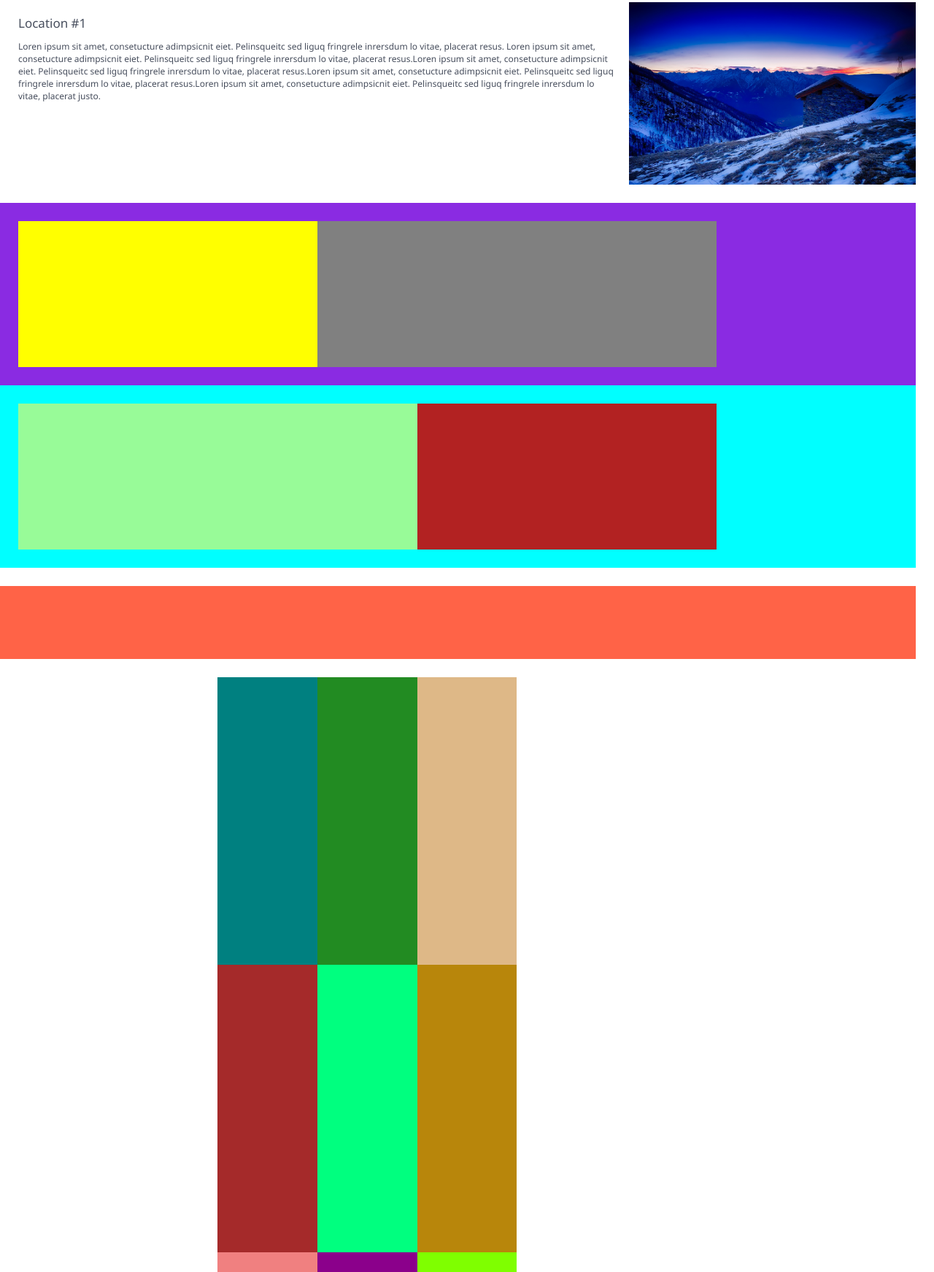
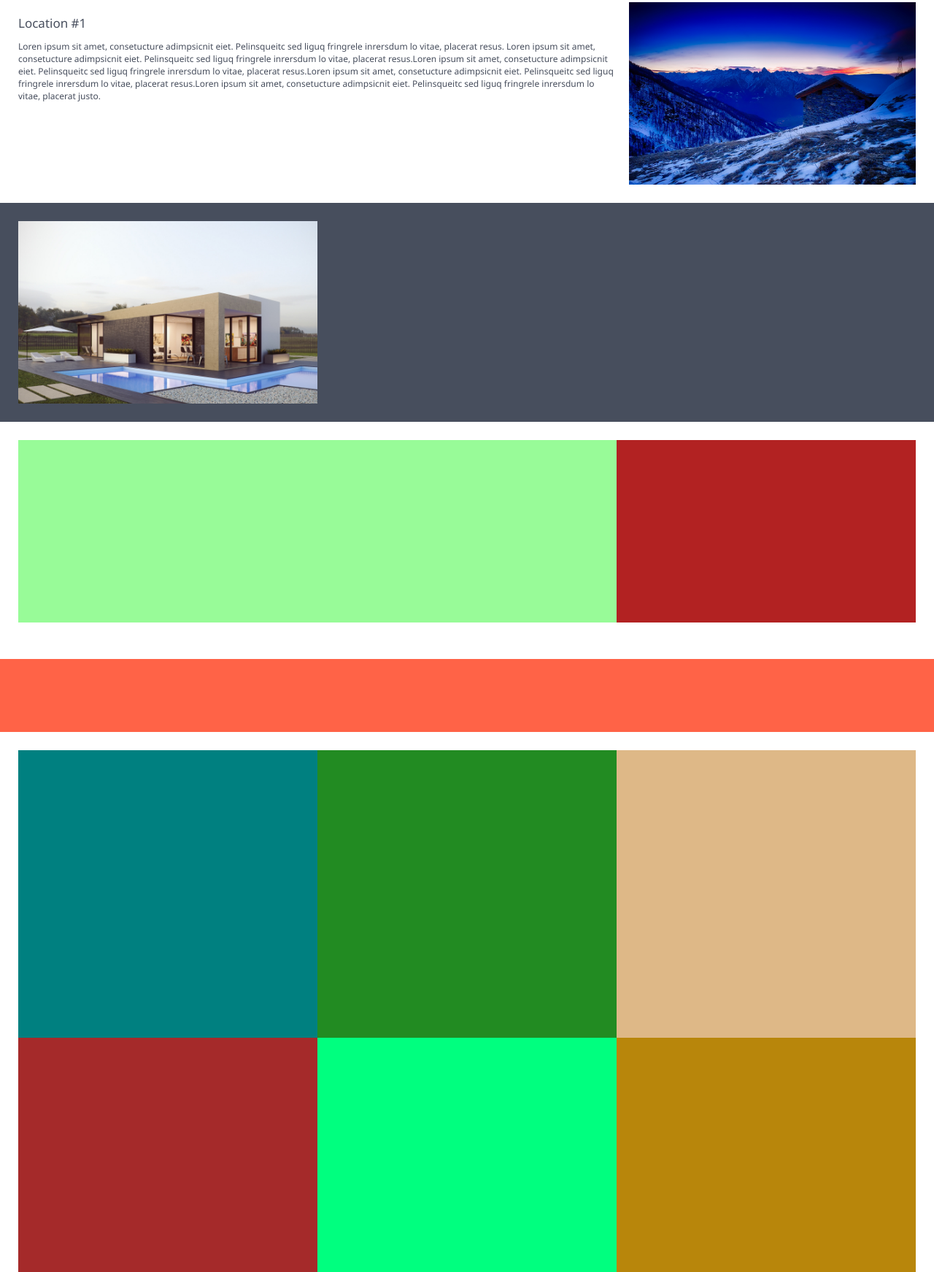
Before and after one commit to r0bulous/Tuscany-Villa, a plain HTML site: page TuscanyVilla/index.html in a window 1280 px wide. Shown: the part 537-2280 px from the top of the page at 73% size. Drawn offline with Linux system fonts and the light colour scheme.

Commit message:
adjusted grid, added photo and added more styling

```diff
--- a/TuscanyVilla/index.html
+++ b/TuscanyVilla/index.html
@@ -5,7 +5,6 @@
     <title>Tuscany Villa</title>
     <link href="https://fonts.googleapis.com/css?family=Noto+Sans" rel="stylesheet">
     <link href="layout.css" rel="stylesheet" />
-    <link href="style.css" rel="stylesheet" />
 </head>
     <body>
         <div class="container">
--- a/TuscanyVilla/layout.css
+++ b/TuscanyVilla/layout.css
@@ -5,7 +5,7 @@ body {
 .container {
     display: grid;
     grid-template-columns: 25px 1fr 1fr 1fr 1fr 1fr 1fr 1fr 1fr 1fr 25px;
-    grid-template-rows: 40px 350px 100px 50px 250px 25px 25px 200px 25px 25px 200px 25px 25px 100px 25px 394px 394px 394px 25px 100px 25px 100px 25px 100px 25px 150px 25px 200px;
+    grid-template-rows: 40px 350px 100px 50px 250px 25px 25px 250px 25px 25px 250px 25px 25px 100px 25px 394px 394px 394px 25px 100px 25px 100px 25px 100px 25px 150px 25px 200px;
     width: 100%;
     font-family: 'Noto Sans', sans-serif;
     color: white;
@@ -160,127 +160,126 @@ li a {
 }
 
 .locationSectionTwo {
-    background-color: blueviolet;
+    background-color: #474E5D;
     grid-row: 7 / span 3;
-    grid-column: 1 / span 10;
+    grid-column: 1 / span 11;
 }
 
 .locationTwo {
-    background-color: gray;
     grid-row: 8;
-    grid-column: 5 / span 4;
+    grid-column: 5 / span 6;
 }
 
 .locationTwoPhoto {
-    background-color: yellow;
+    background-image: url('images/modern-villa.jpeg');
+    background-size: cover;
     grid-row: 8;
     grid-column: 2 / span 3;
 }
 
 .locationSectionThree {
-    background-color: aqua;
     grid-row: 10 / span 3;
-    grid-column: 1 / span 10;
+    grid-column: 1 / span 11;
 }
 
 .locationThree {
     background-color: palegreen;
     grid-row: 11;
-    grid-column: 2 / span 4;
+    grid-column: 2 / span 6;
 }
 
 .locationThreePhoto {
     background-color: firebrick;
     grid-row: 11;
-    grid-column: 6 / span 3;
+    grid-column: 8 / span 3;
 }
 
 .amenities {
     background-color: tomato;
     grid-row: 14;
-    grid-column: 1 / span 10;
+    grid-column: 1 / span 11;
 }
 
 .checkerBoard1 {
     background-color: teal;
     grid-row: 16;
-    grid-column: 4;
+    grid-column: 2 / span 3;
 }
 
 .checkerBoard2 {
     background-color: forestgreen;
     grid-row: 16;
-    grid-column: 5;
+    grid-column: 5 / span 3;
 }
 
 .checkerBoard3 {
     background-color: burlywood;
     grid-row: 16;
-    grid-column: 6;
+    grid-column: 8 / span 3;
 }
 
 .checkerBoard4 {
     background-color: brown;
     grid-row: 17;
-    grid-column: 4;
+    grid-column: 2 / span 3;
 }
 
 .checkerBoard5 {
     background-color: springgreen;
     grid-row: 17;
-    grid-column: 5;
+    grid-column: 5 / span 3;
 }
 
 .checkerBoard6 {
     background-color: darkgoldenrod;
     grid-row: 17;
-    grid-column: 6;
+    grid-column: 8 / span 3;
 }
 
 .checkerBoard7 {
     background-color: lightcoral;
     grid-row: 18;
-    grid-column: 4;
+    grid-column: 2 / span 3;
 }
 
 .checkerBoard8 {
     background-color: darkmagenta;
     grid-row: 18;
-    grid-column: 5;
+    grid-column: 5 / span 3;
 }
 
 .checkerBoard9 {
     background-color: chartreuse;
     grid-row: 18;
-    grid-column: 6;
+    grid-column: 8 / span 3;
 }
 
 .reviews {
     background-color: forestgreen;
     grid-row: 20;
-    grid-column: 1 / span 10;
+    grid-column: 1 / span 11;
 }
 
 .caurosel {
     background-color: deepskyblue;
     grid-row: 22;
-    grid-column: 1 / span 10;
+    grid-column: 1 / span 11;
 }
 
 .contact {
     background-color: pink;
     grid-row: 24;
-    grid-column: 1 / span 10;
+    grid-column: 1 / span 11;
 }
 
 .contactForm {
     background-color: peru;
     grid-row: 26;
-    grid-column: 1 / span 10;
+    grid-column: 1 / span 11;
 }
 
 .footer {
     background-color: cornflowerblue;
     grid-row: 28;
-    grid-column: 1 / span 10;
+    grid-column: 1 / span 11;
 }
```
Also changed, not shown: TuscanyVilla/images/modern-villa.jpeg (added).
